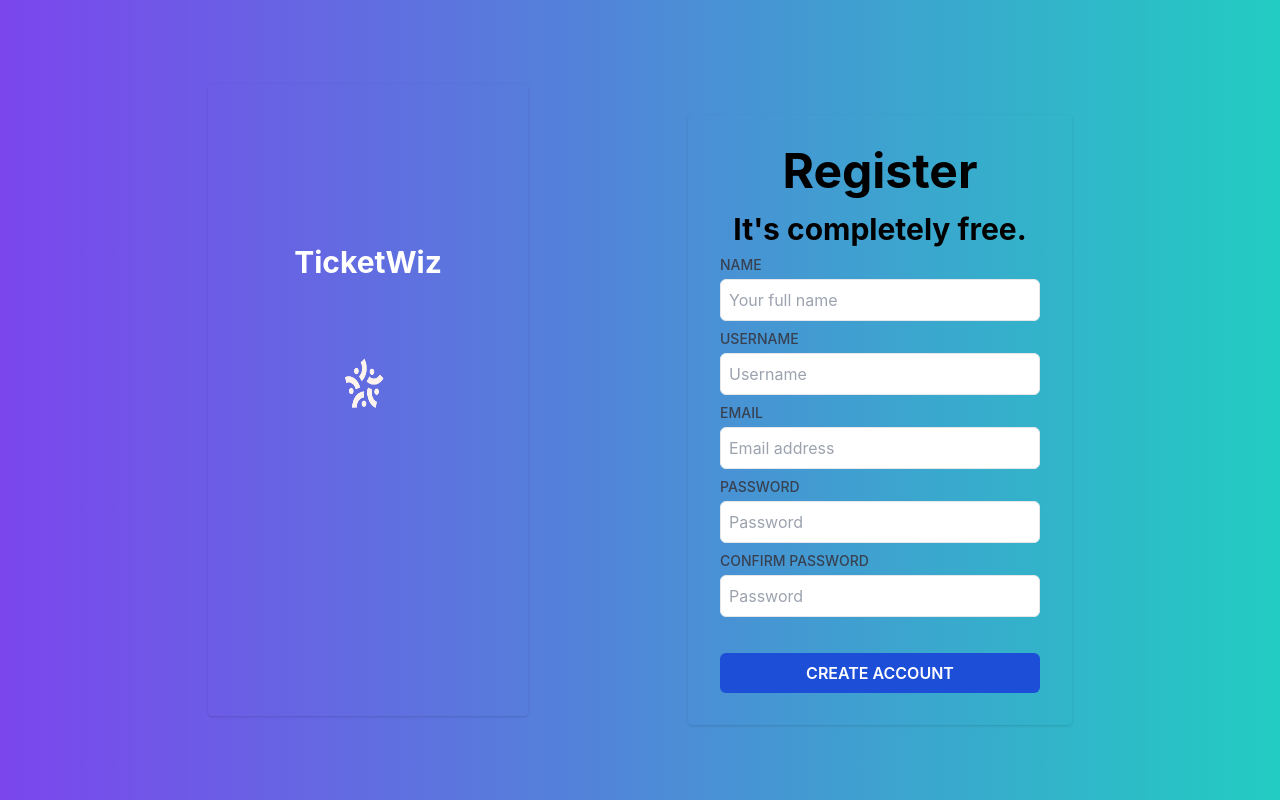
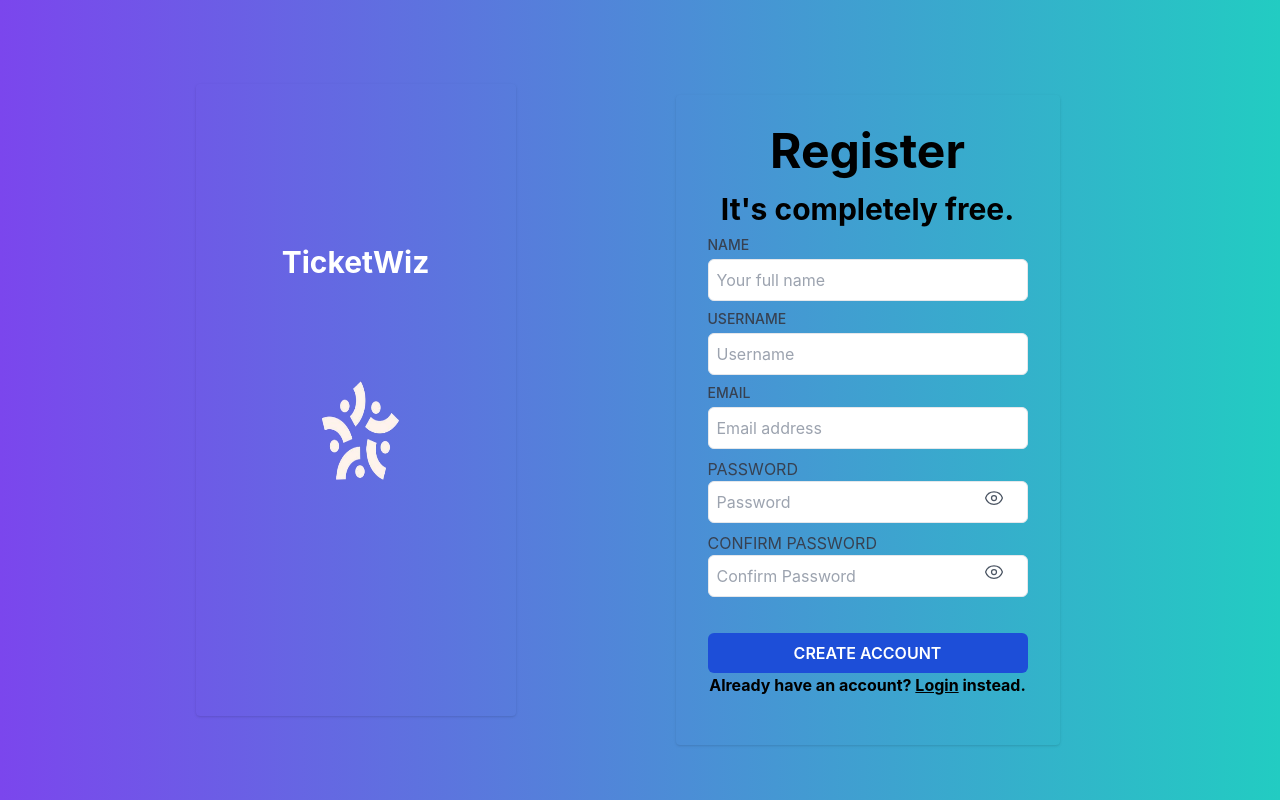
Before and after one commit to mumbi-prog/TicketWiz-Client, a React (Create React App) app: page /signup in a window 1280 px wide. Built offline with nearby package versions, Linux system fonts and the light colour scheme; a web font is replaced by a local one.

Commit message:
password visibility

```diff
--- a/src/components/Login/login.jsx
+++ b/src/components/Login/login.jsx
@@ -1,22 +1,22 @@
 import React from "react";
 import logo from './../../images/logo.png';
 import { Link } from "react-router-dom";
+import PasswordInput from "../passwordInput";
 
 const LoginPage = () => {
   return (
     <div className="flex h-screen">
-      {/* Left side with company name and logo */}
-      {/* <div className="flex flex-col justify-center items-center bg-blue-500 text-white w-[10%]"></div> */}
 
-      {/* Right side with login form */}
       <div className="flex justify-center items-center w-[100%] bg-gradient-to-r from-gradient-color1 to-gradient-color2 p-[5px] pr-[30px ">
         <div className="w-80 h-[80%] mr-20 p-8 rounded shadow">
-          <h1 className="text-3xl font-bold mb-14 mt-[50%] text-center text-white">
-            TicketWiz
+          <h1 className="text-3xl font-bold mb-14 mt-[75%] text-center text-white">
+          <Link to="/">
+              TicketWiz
+            </Link>
           </h1>
           <img
            src={logo} alt="Logo"
-            className="w-24 h-24 rounded-full ml-[30%]"
+            className="w-48 h-48 rounded-full ml-[15%]"
           />
         </div>
         <div className="w-96 p-8 rounded shadow ml-20 mt-10">
@@ -29,11 +29,11 @@ const LoginPage = () => {
           <h2 className="text-1xl font-bold mb-4 text-center text-black">
             Don't have an account?{" "}
             <Link to="/signup">
-              <span className="text-purple-500 underline">Signup</span>
+              <span className=" font-bold mb-4 text-black underline">Signup</span>
             </Link>{" "}
             instead.
           </h2>{" "}
-          {/* Add text-white for the title */}
+
           <form>
             <div className="mb-4">
               <label
@@ -52,20 +52,7 @@ const LoginPage = () => {
               />
             </div>
             <div className="mb-4">
-              <label
-                htmlFor="password"
-                className="block text-sm font-medium text-gray-700"
-              >
-                PASSWORD
-              </label>
-              <input
-                placeholder="Password"
-                type="password"
-                id="password"
-                name="password"
-                className="mt-1 p-2 w-full border rounded-md bg-white"
-                required
-              />
+            <PasswordInput name="password" title="PASSWORD" placeholder="Password"/>
             </div>
             <div className="text-center">
               <button
--- a/src/components/Login/signup.jsx
+++ b/src/components/Login/signup.jsx
@@ -1,30 +1,37 @@
 import React from "react";
 import logo from './../../images/logo.png';
+import { Link } from "react-router-dom";
+import PasswordInput from "../passwordInput";
+
 const SignUp = () => {
+
+
+  const handleCreateAccount = (e) => {
+    e.preventDefault();
+    window.alert("Your account has been created!");
+  };
+
+
   return (
     <div className="flex h-screen">
-      {/* Left side with company name and logo */}
-      {/* <div className="flex flex-col justify-center items-center bg-blue-500 text-white w-[10%]"></div> */}
-
-      {/* Right side with login form */}
-      <div className="flex justify-center items-center w-[100%] bg-gradient-to-r from-gradient-color1 to-gradient-color2 p-[5px] pr-[30px">
+      <div className="flex justify-center items-center w-[100%] bg-gradient-to-r from-gradient-color1 to-gradient-color2 p-[5px] pr-[30px]">
         <div className="w-80 h-[80%] mr-20 p-8 rounded shadow">
           <h1 className="text-3xl font-bold mb-14 mt-[50%] text-center text-white">
-            TicketWiz
+            <Link to="/">TicketWiz</Link>
           </h1>
           <img
             src={logo} alt="Logo"
-            className="w-24 h-24 rounded-full ml-[30%] "
+            className="w-48 h-48 rounded-full ml-[15%]"
           />
         </div>
         <div className="w-96 p-8 rounded shadow ml-20 mt-10">
           <h2 className="text-5xl font-bold mb-4 text-center text-black">
             Register
-          </h2>{" "}
+          </h2>
           <h2 className="text-3xl font-bold mb-2 text-center text-black">
             It's completely free.
-          </h2>{" "}
-          {/* Add text-white for the title */}
+          </h2>
+
           <form>
             <div className="mb-2">
               <label
@@ -75,46 +82,31 @@ const SignUp = () => {
               />
             </div>
             <div className="mb-2">
-              <label
-                htmlFor="password"
-                className="block text-sm font-medium text-gray-700"
-              >
-                PASSWORD
-              </label>
-              <input
-                placeholder="Password"
-                type="password"
-                id="password"
-                name="password"
-                className="mt-1 p-2 w-full border rounded-md bg-white"
-                required
-              />
+
+              <div className="relative">
+              <PasswordInput name="password" title="PASSWORD" placeholder="Password"/>
+              </div>
             </div>
             <div className="mb-2">
-              <label
-                htmlFor="password"
-                className="block text-sm font-medium text-gray-700"
-              >
-                CONFIRM PASSWORD
-              </label>
-              <input
-                placeholder="Password"
-                type="password"
-                id="password"
-                name="password"
-                className="mt-1 p-2 w-full border rounded-md bg-white"
-                required
-              />
+            <PasswordInput name="password" title="CONFIRM PASSWORD" placeholder="Confirm Password" />
             </div>
             <div className="text-center">
               <button
                 type="submit"
                 className="bg-blue-700 text-white font-semibold px-4 py-2 rounded-md hover:bg-blue-800 w-full mt-7"
+                onClick={handleCreateAccount}
               >
                 CREATE ACCOUNT
               </button>
             </div>
           </form>
+          <h2 className="text-1xl font-bold mb-4 text-center text-black">
+            Already have an account?{" "}
+            <Link to="/login">
+              <span className="font-bold mb-4 text-black underline">Login</span>
+            </Link>{" "}
+            instead.
+          </h2>{" "}
         </div>
       </div>
     </div>
--- /dev/null
+++ b/src/components/passwordInput.jsx
@@ -0,0 +1,70 @@
+import React, { useState } from 'react';
+
+function PasswordInput({ name, title, placeholder }) {
+  const [passwordVisible, setPasswordVisible] = useState(false);
+
+  const togglePasswordVisibility = () => {
+    setPasswordVisible(!passwordVisible);
+  };
+
+  return (
+    <div className="relative">
+      <label htmlFor={name} className="block text-gray-700">{title}</label>
+      <input
+        type={passwordVisible ? 'text' : 'password'}
+        className="w-full border rounded-md p-2 pr-10"
+        id={name}
+        name={name}
+        placeholder={placeholder}
+      />
+      <div
+        className="password-toggle absolute top-1/2 right-2 transform -translate-y-1/2 cursor-pointer mt-2"
+      >
+       <button
+        className="absolute inset-y-0 right-0 flex items-center px-4 text-gray-600"
+        onClick={togglePasswordVisibility}
+      >
+        {passwordVisible ? (
+          <svg
+            xmlns="http://www.w3.org/2000/svg"
+            fill="none"
+            viewBox="0 0 24 24"
+            strokeWidth={1.5}
+            stroke="currentColor"
+            className="w-5 h-5"
+          >
+            <path
+              strokeLinecap="round"
+              strokeLinejoin="round"
+              d="M3.98 8.223A10.477 10.477 0 001.934 12C3.226 16.338 7.244 19.5 12 19.5c.993 0 1.953-.138 2.863-.395M6.228 6.228A10.45 10.45 0 0112 4.5c4.756 0 8.773 3.162 10.065 7.498a10.523 10.523 0 01-4.293 5.774M6.228 6.228L3 3m3.228 3.228l3.65 3.65m7.894 7.894L21 21m-3.228-3.228l-3.65-3.65m0 0a3 3 0 10-4.243-4.243m4.242 4.242L9.88 9.88"
+            />
+          </svg>
+        ) : (
+          <svg
+            xmlns="http://www.w3.org/2000/svg"
+            fill="none"
+            viewBox="0 0 24 24"
+            strokeWidth={1.5}
+            stroke="currentColor"
+            className="w-5 h-5"
+          >
+            <path
+              strokeLinecap="round"
+              strokeLinejoin="round"
+              d="M2.036 12.322a1.012 1.012 0 010-.639C3.423 7.51 7.36 4.5 12 4.5c4.638 0 8.573 3.007 9.963 7.178.07.207.07.431 0 .639C20.577 16.49 16.64 19.5 12 19.5c-4.638 0-8.573-3.007-9.963-7.178z"
+            />
+            <path
+              strokeLinecap="round"
+              strokeLinejoin="round"
+              d="M15 12a3 3 0 11-6 0 3 3 0 016 0z"
+            />
+          </svg>
+        )}
+      </button>
+
+      </div>
+    </div>
+  );
+}
+
+export default PasswordInput;
```
